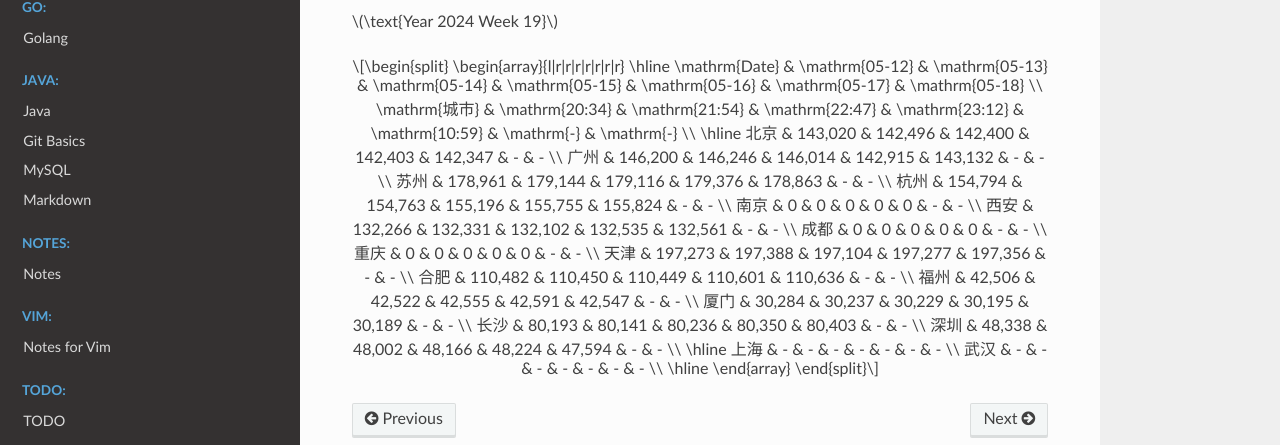
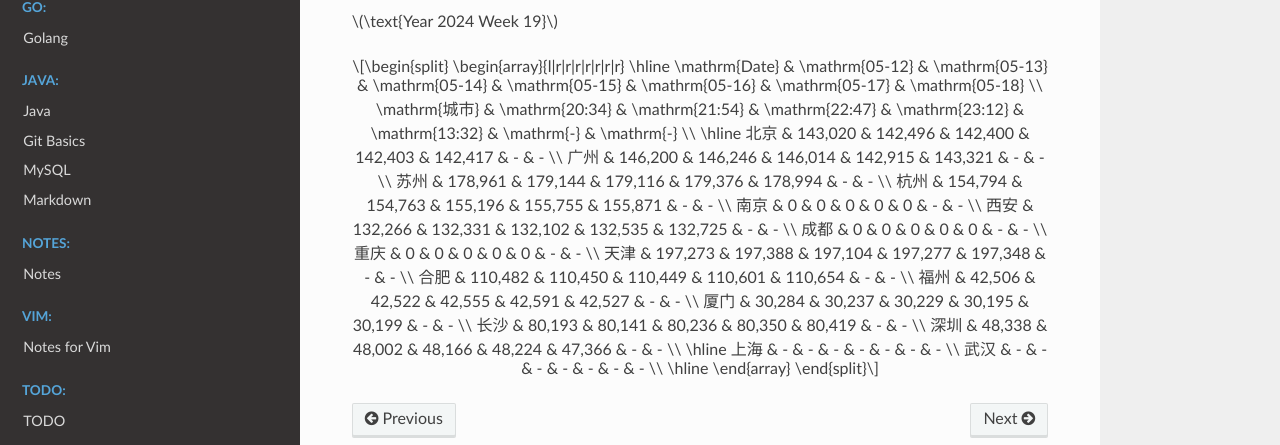
Before and after one commit to Pyrad/pyradnotes, a Sphinx documentation site: the page built from source/RealEstate/resalenumbers2024.md, in a window 1280 px wide and 900 px high, scrolled down 9410 px. Shown: the part 332-777 px from the top of the window. Built offline with Sphinx 7.4.7 and the Read the Docs theme 2.0.0, drawn with Linux system fonts in a browser that asks for light colours; a script that is not in the unit is left out.

Commit message:
Realestate Update resale numbers 2024-05-16 13:32

```diff
--- a/source/RealEstate/resalenumbers2024.md
+++ b/source/RealEstate/resalenumbers2024.md
@@ -619,22 +619,22 @@ $$
 \begin{array}{l|r|r|r|r|r|r|r}
 \hline
 \mathrm{Date} & \mathrm{05-12} & \mathrm{05-13} & \mathrm{05-14} & \mathrm{05-15} & \mathrm{05-16} & \mathrm{05-17} & \mathrm{05-18} \\
-\mathrm{城市} & \mathrm{20:34} & \mathrm{21:54} & \mathrm{22:47} & \mathrm{23:12} & \mathrm{10:59} & \mathrm{-} & \mathrm{-} \\
+\mathrm{城市} & \mathrm{20:34} & \mathrm{21:54} & \mathrm{22:47} & \mathrm{23:12} & \mathrm{13:32} & \mathrm{-} & \mathrm{-} \\
 \hline
-北京 & 143,020 & 142,496 & 142,400 & 142,403 & 142,347 & - & - \\
-广州 & 146,200 & 146,246 & 146,014 & 142,915 & 143,132 & - & - \\
-苏州 & 178,961 & 179,144 & 179,116 & 179,376 & 178,863 & - & - \\
-杭州 & 154,794 & 154,763 & 155,196 & 155,755 & 155,824 & - & - \\
+北京 & 143,020 & 142,496 & 142,400 & 142,403 & 142,417 & - & - \\
+广州 & 146,200 & 146,246 & 146,014 & 142,915 & 143,321 & - & - \\
+苏州 & 178,961 & 179,144 & 179,116 & 179,376 & 178,994 & - & - \\
+杭州 & 154,794 & 154,763 & 155,196 & 155,755 & 155,871 & - & - \\
 南京 & 0 & 0 & 0 & 0 & 0 & - & - \\
-西安 & 132,266 & 132,331 & 132,102 & 132,535 & 132,561 & - & - \\
+西安 & 132,266 & 132,331 & 132,102 & 132,535 & 132,725 & - & - \\
 成都 & 0 & 0 & 0 & 0 & 0 & - & - \\
 重庆 & 0 & 0 & 0 & 0 & 0 & - & - \\
-天津 & 197,273 & 197,388 & 197,104 & 197,277 & 197,356 & - & - \\
-合肥 & 110,482 & 110,450 & 110,449 & 110,601 & 110,636 & - & - \\
-福州 & 42,506 & 42,522 & 42,555 & 42,591 & 42,547 & - & - \\
-厦门 & 30,284 & 30,237 & 30,229 & 30,195 & 30,189 & - & - \\
-长沙 & 80,193 & 80,141 & 80,236 & 80,350 & 80,403 & - & - \\
-深圳 & 48,338 & 48,002 & 48,166 & 48,224 & 47,594 & - & - \\
+天津 & 197,273 & 197,388 & 197,104 & 197,277 & 197,348 & - & - \\
+合肥 & 110,482 & 110,450 & 110,449 & 110,601 & 110,654 & - & - \\
+福州 & 42,506 & 42,522 & 42,555 & 42,591 & 42,527 & - & - \\
+厦门 & 30,284 & 30,237 & 30,229 & 30,195 & 30,199 & - & - \\
+长沙 & 80,193 & 80,141 & 80,236 & 80,350 & 80,419 & - & - \\
+深圳 & 48,338 & 48,002 & 48,166 & 48,224 & 47,366 & - & - \\
 \hline
 上海 & - & - & - & - & - & - & - \\
 武汉 & - & - & - & - & - & - & - \\
```
Also changed, not shown: 1 other file.
